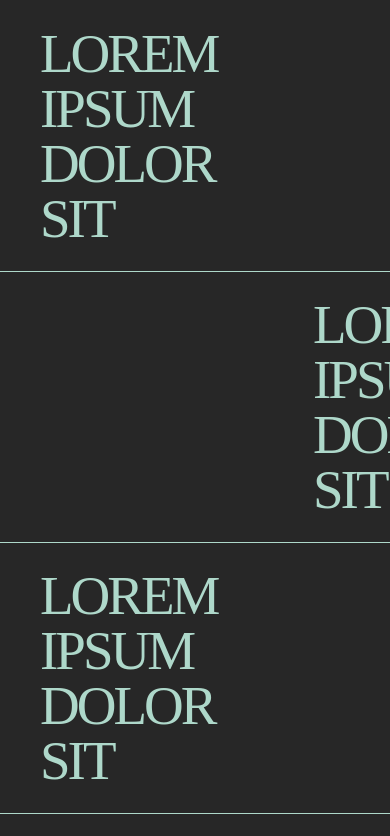
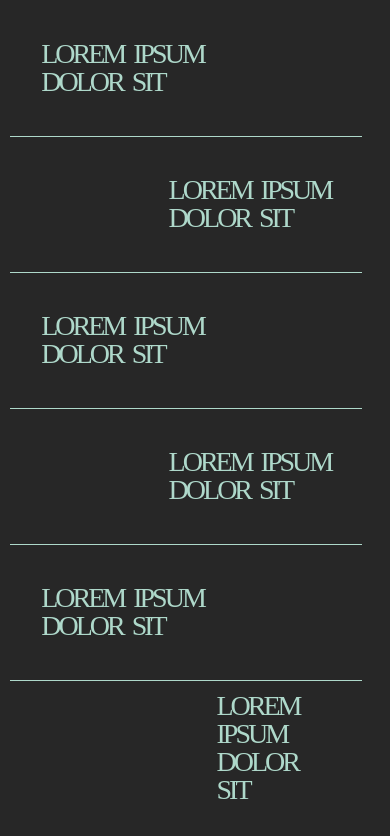
Before and after one commit to etan552/year2021, a website with bundled scripts: page client/index.html in a window 390 px wide. Shown: the part 2820-3656 px from the top of the page. Built offline with nearby package versions, Linux system fonts and the light colour scheme.

Commit message:
added responsive view for section 3

```diff
--- a/client/responsive.css
+++ b/client/responsive.css
@@ -38,8 +38,31 @@
     font-size: 20vw;
     padding: 0;
   }
+
   .section-2 .container .content .text {
     width: 80vw;
     padding: 0;
   }
+
+  .section-3 .container .group {
+    width: calc(100vw - 100px);
+    padding: 0 8vw;
+    margin: 0 10px;
+  }
+
+  .section-3 .container .group h1 {
+    margin: 0;
+  }
+
+  .section-3 .container .group:last-child {
+    padding-bottom: 0;
+  }
+
+  .section-3 .container .number {
+    font-size: 100px;
+  }
+
+  .section-3 .container .text {
+    font-size: 28px;
+  }
 }
--- a/client/style.css
+++ b/client/style.css
@@ -144,7 +144,6 @@ body {
   justify-content: space-between;
   align-items: center;
   width: 100%;
-  height: 270px;
   color: rgb(174, 216, 202);
   border-bottom: 1px solid rgb(174, 216, 202);
 }
```
